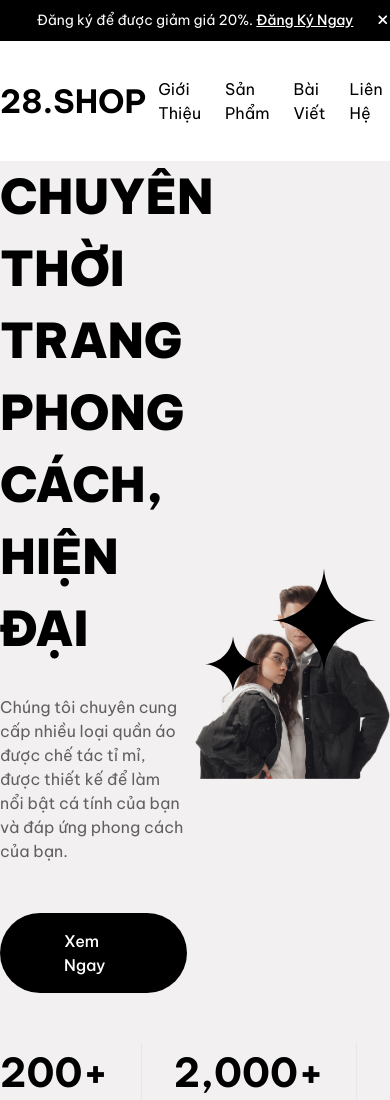
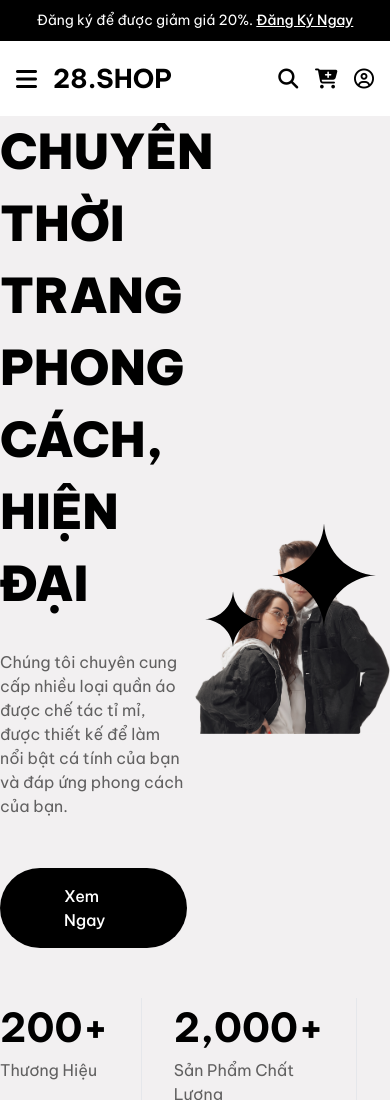
Before and after one commit to hongson2120061/Project-3, a website: page template/index.pug in a window 390 px wide. Shown: the top 1100 px of the page. Drawn offline with nearby package versions, Linux system fonts and the light colour scheme; files that its build step writes are made by us from their sources; files whose address does not match are found by name.

Commit message:
res header

```diff
--- a/template/index.pug
+++ b/template/index.pug
@@ -15,14 +15,16 @@ html
                 div(class="text-white text-center text-[14px]")
                     span(class="font-[400] ") Đăng ký để được giảm giá 20%.
                     a(class="font-[500] underline" href="#") Đăng Ký Ngay
-                div(class="text-white absolute right-[2px] top-[10px] text-[14px]")
+                div(class="text-white absolute right-[2px] top-[10px] text-[14px] sm:block  hidden")
                     i(class="fa-solid fa-xmark")
         //- End top head
         //- Header
-        div(class="bg-white py-[24px]")
-            div(class="container mx-auto flex justify-between items-center")
-                div(class="text-[32px] font-[700] text-primary")  28.SHOP
-                nav(class="")
+        div(class="bg-white lg:py-[24px] py-[18px] ")
+            div(class="container mx-auto  sm:px-[0px] px-[16px] flex justify-between items-center")
+                div(class="text-[24px] text-primary mr-[16px] lg:hidden ")
+                    i(class="fa-solid fa-bars" )
+                div(class="md:flex-none flex-1  lg:text-[32px] text-[26px] font-[700] text-primary mr-[28px]")  28.SHOP
+                nav(class="lg:block hidden")
                     ul(class="flex justify-between")
                         li(class="text-[16px] font-[400]  mx-[12px]")
                             a(class="text-primary" href="#") Giới Thiệu
@@ -32,14 +34,16 @@ html
                             a(class="text-primary" href="#") Bài Viết
                         li(class="text-[16px] font-[400] text-primary mx-[12px]")
                             a(class="text-primary" href="#") Liên Hệ
-                form(class="bg-[#F0F0F0] w-[563px] h-[48px] rounded-[62px] relative"  action="#")
+                form(class="bg-[#F0F0F0] flex-1 h-[48px] rounded-[62px] relative ml-[28px] mr-[40px] md:block hidden "  action="#")
                     input(class="bg-transparent outline-0 w-full h-full pl-[52px] pr-[10px]" type="text" placeholder="Tìm kiếm sản phẩm...")
                     button(class="absolute top-[10px] left-[20px] text-[#00000066] text-[20px]")
                         i(class="fa-solid fa-magnifying-glass")
                 div(class="")
-                    a(class="text-[24px] text-primary")
+                    a(class="text-[20px] text-primary mr-[12px] md:hidden")
+                        i(class="fa-solid fa-magnifying-glass")
+                    a(class="md:text-[24px] text-[20px]  text-primary  ")
                         i(class="fa-solid fa-cart-plus")
-                    a(class="text-[24px] text-primary ml-[14px]")
+                    a(class="md:text-[24px] text-[20px]  text-primary md:ml-[14px] ml-[12px] ")
                         i(class="fa-regular fa-circle-user")
         //- End Header
         //- Section-1
```
Also changed, not shown: index.html.
